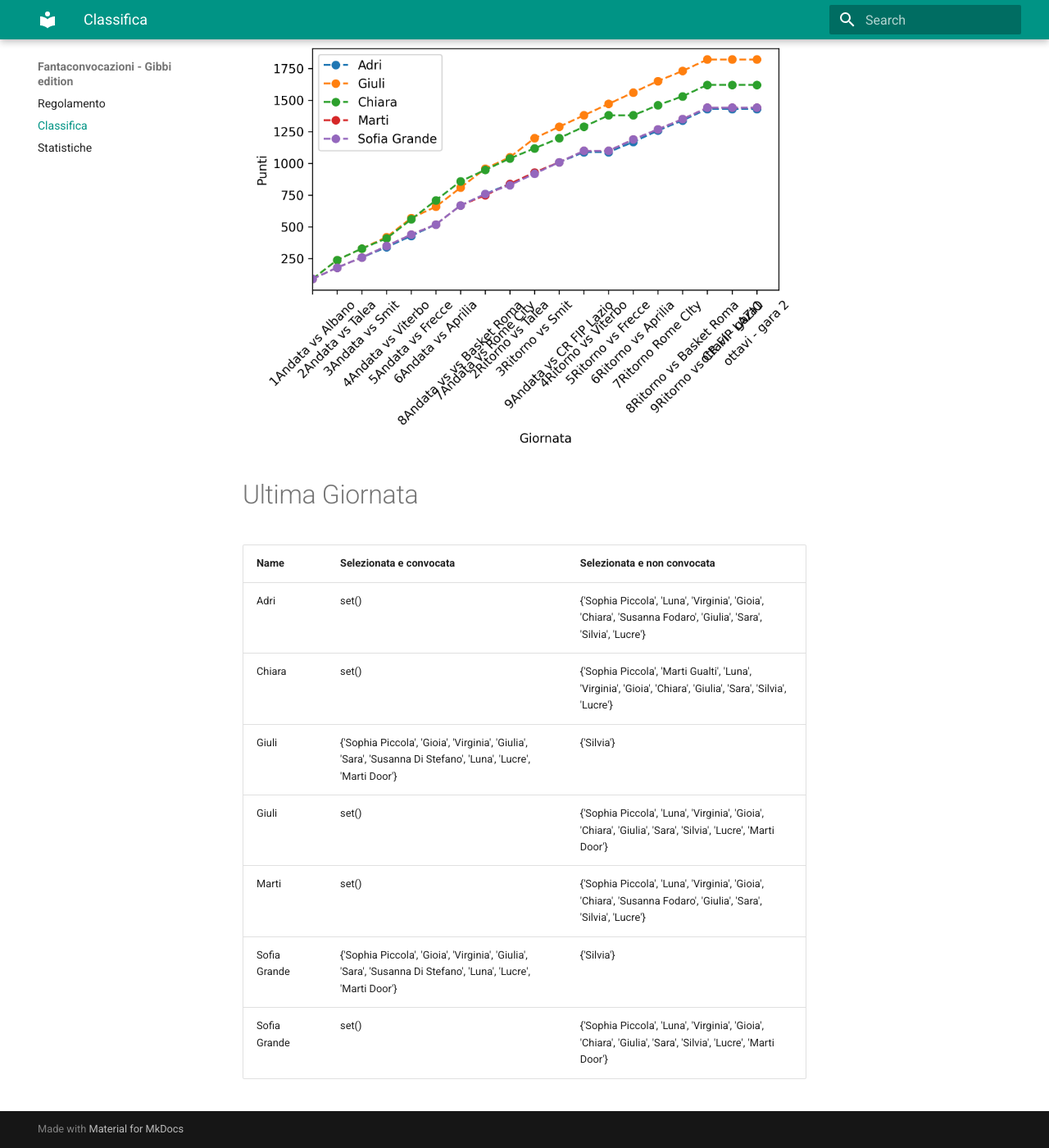
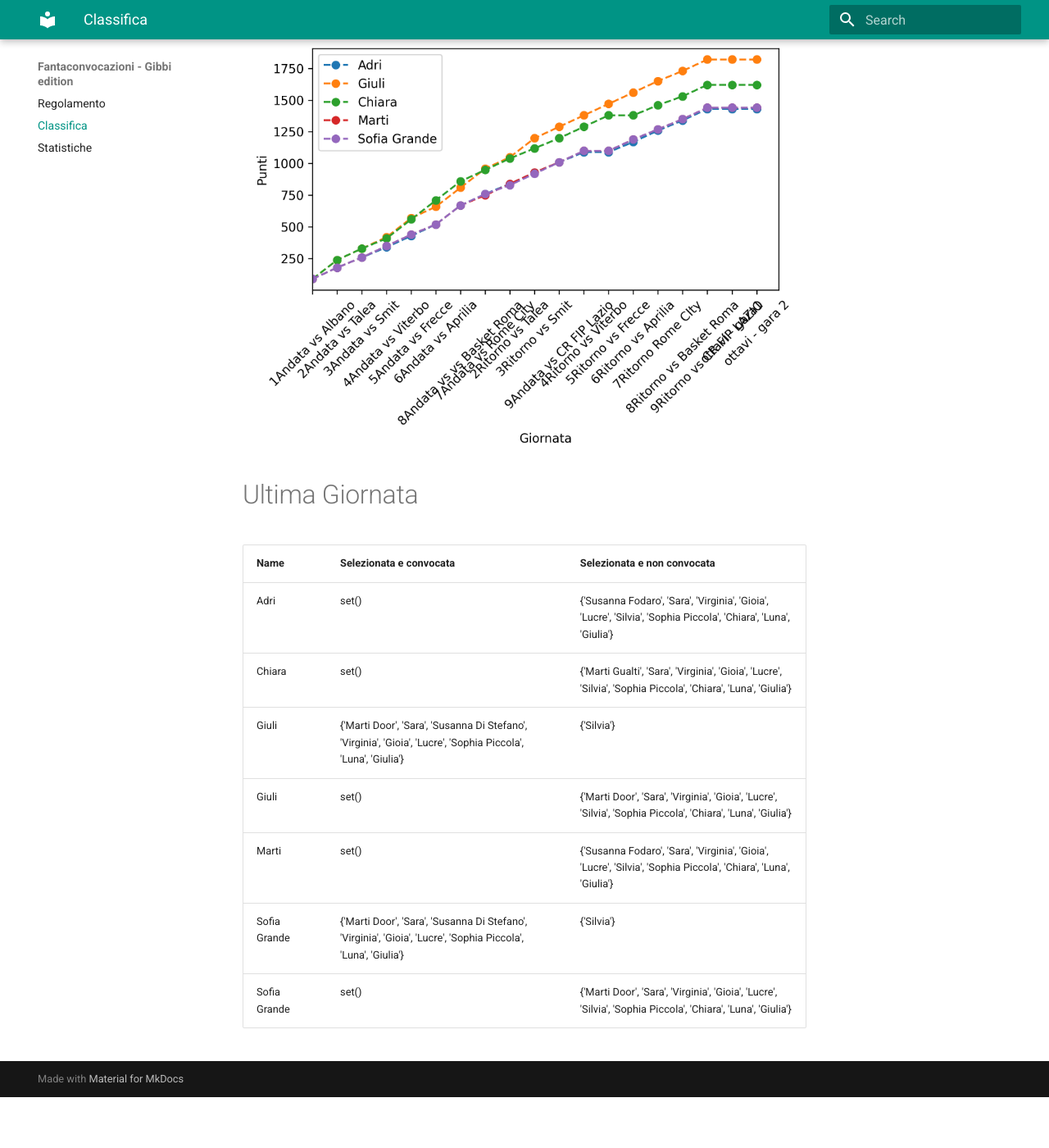
Before and after one commit to martinig94/fantagibbi, an MkDocs documentation site: the page built from docs/Classifica.md, in a window 1280 px wide and 1400 px high, scrolled down 565 px. Shown: the whole window at 82% size. Built offline with MkDocs 1.6.1 and Material for MkDocs 9.7.7, drawn with Linux system fonts in a browser that asks for light colours; after the commit the page ends 1903 px from its top, so only the background shows below that.

Commit message:
Auto-update from main.py

```diff
--- a/docs/Classifica.md
+++ b/docs/Classifica.md
@@ -18,11 +18,11 @@
 <!-- START_TABLE CORRECT -->
 | Name         | Selezionata e convocata                                                                                        | Selezionata e non convocata                                                                                      |
 |:-------------|:---------------------------------------------------------------------------------------------------------------|:-----------------------------------------------------------------------------------------------------------------|
-| Adri         | set()                                                                                                          | {'Sophia Piccola', 'Luna', 'Virginia', 'Gioia', 'Chiara', 'Susanna Fodaro', 'Giulia', 'Sara', 'Silvia', 'Lucre'} |
-| Chiara       | set()                                                                                                          | {'Sophia Piccola', 'Marti Gualti', 'Luna', 'Virginia', 'Gioia', 'Chiara', 'Giulia', 'Sara', 'Silvia', 'Lucre'}   |
-| Giuli        | {'Sophia Piccola', 'Gioia', 'Virginia', 'Giulia', 'Sara', 'Susanna Di Stefano', 'Luna', 'Lucre', 'Marti Door'} | {'Silvia'}                                                                                                       |
-| Giuli        | set()                                                                                                          | {'Sophia Piccola', 'Luna', 'Virginia', 'Gioia', 'Chiara', 'Giulia', 'Sara', 'Silvia', 'Lucre', 'Marti Door'}     |
-| Marti        | set()                                                                                                          | {'Sophia Piccola', 'Luna', 'Virginia', 'Gioia', 'Chiara', 'Susanna Fodaro', 'Giulia', 'Sara', 'Silvia', 'Lucre'} |
-| Sofia Grande | {'Sophia Piccola', 'Gioia', 'Virginia', 'Giulia', 'Sara', 'Susanna Di Stefano', 'Luna', 'Lucre', 'Marti Door'} | {'Silvia'}                                                                                                       |
-| Sofia Grande | set()                                                                                                          | {'Sophia Piccola', 'Luna', 'Virginia', 'Gioia', 'Chiara', 'Giulia', 'Sara', 'Silvia', 'Lucre', 'Marti Door'}     |
+| Adri         | set()                                                                                                          | {'Susanna Fodaro', 'Sara', 'Virginia', 'Gioia', 'Lucre', 'Silvia', 'Sophia Piccola', 'Chiara', 'Luna', 'Giulia'} |
+| Chiara       | set()                                                                                                          | {'Marti Gualti', 'Sara', 'Virginia', 'Gioia', 'Lucre', 'Silvia', 'Sophia Piccola', 'Chiara', 'Luna', 'Giulia'}   |
+| Giuli        | {'Marti Door', 'Sara', 'Susanna Di Stefano', 'Virginia', 'Gioia', 'Lucre', 'Sophia Piccola', 'Luna', 'Giulia'} | {'Silvia'}                                                                                                       |
+| Giuli        | set()                                                                                                          | {'Marti Door', 'Sara', 'Virginia', 'Gioia', 'Lucre', 'Silvia', 'Sophia Piccola', 'Chiara', 'Luna', 'Giulia'}     |
+| Marti        | set()                                                                                                          | {'Susanna Fodaro', 'Sara', 'Virginia', 'Gioia', 'Lucre', 'Silvia', 'Sophia Piccola', 'Chiara', 'Luna', 'Giulia'} |
+| Sofia Grande | {'Marti Door', 'Sara', 'Susanna Di Stefano', 'Virginia', 'Gioia', 'Lucre', 'Sophia Piccola', 'Luna', 'Giulia'} | {'Silvia'}                                                                                                       |
+| Sofia Grande | set()                                                                                                          | {'Marti Door', 'Sara', 'Virginia', 'Gioia', 'Lucre', 'Silvia', 'Sophia Piccola', 'Chiara', 'Luna', 'Giulia'}     |
 <!-- END_TABLE CORRECT -->
```
